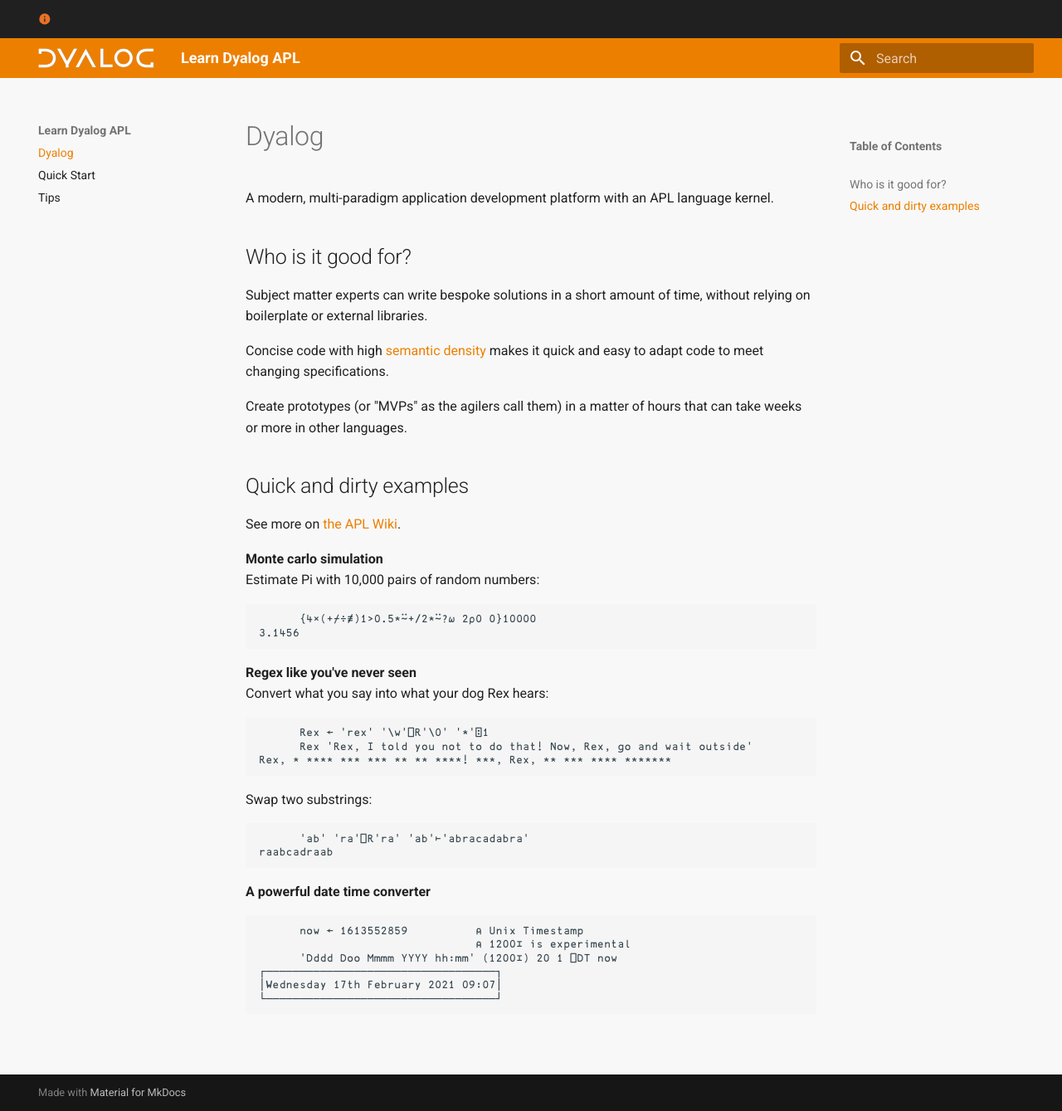
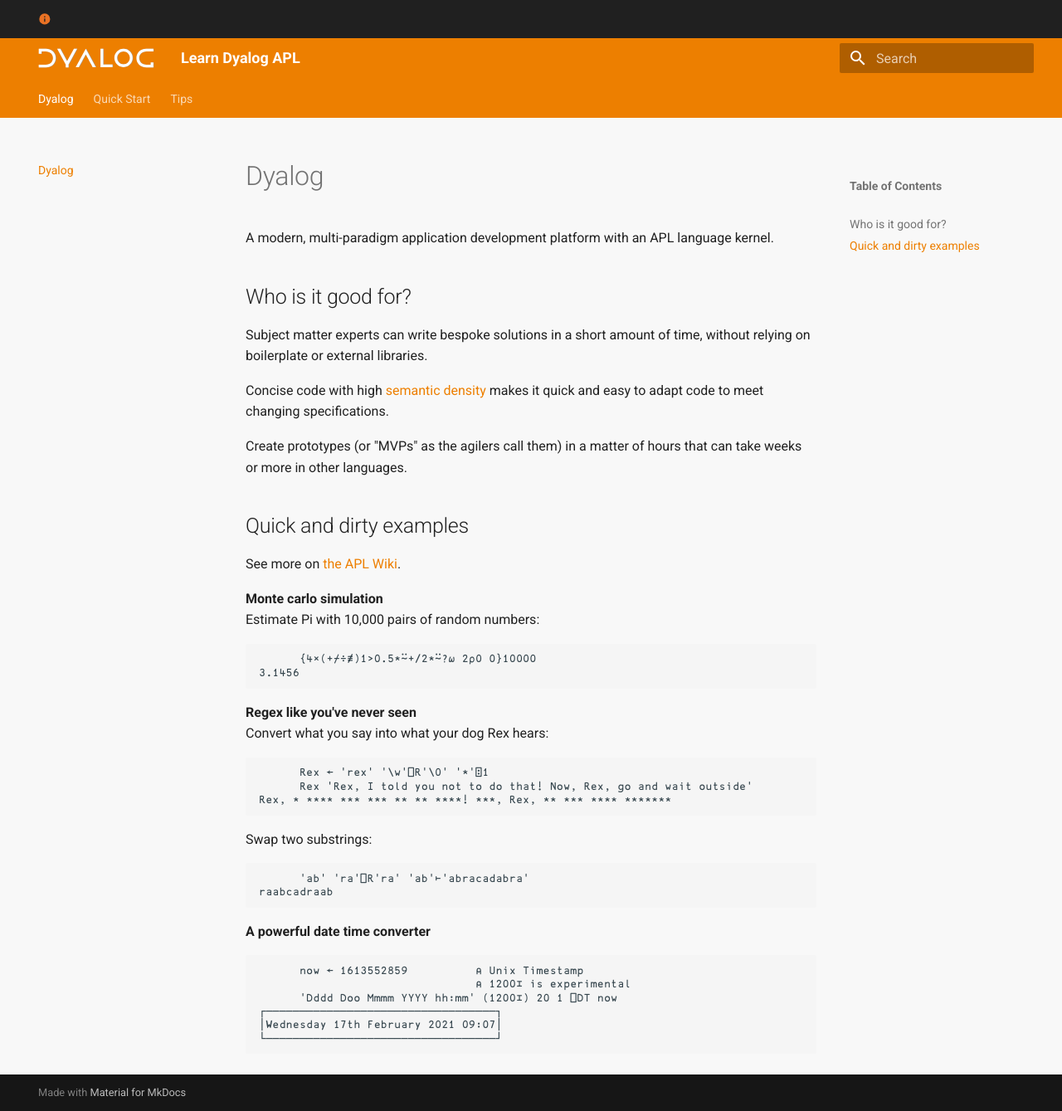
Before and after one commit to rikedyp/DyalogTutorials, an MkDocs documentation site: the page built from docs/index.md, in a window 1280 px wide and 1339 px high. Shown: the whole window at 83% size. Built offline with MkDocs 1.6.1 and Material for MkDocs 9.7.7, drawn with Linux system fonts in a browser that asks for light colours.

Commit message:
Update mkdocs.yml

```diff
--- a/mkdocs.yml
+++ b/mkdocs.yml
@@ -7,6 +7,13 @@
   logo: 'img/dyalog-white.svg'
   features:
     - navigation.instant
+    - navigation.tabs
+    - navigation.tabs.sticky
+    - navigation.indexes
+    - navigation.top
+  plugins:
+    - search:
+        lang: en
   custom_dir: overrides
 extra_css:
   - style/main.css
```
